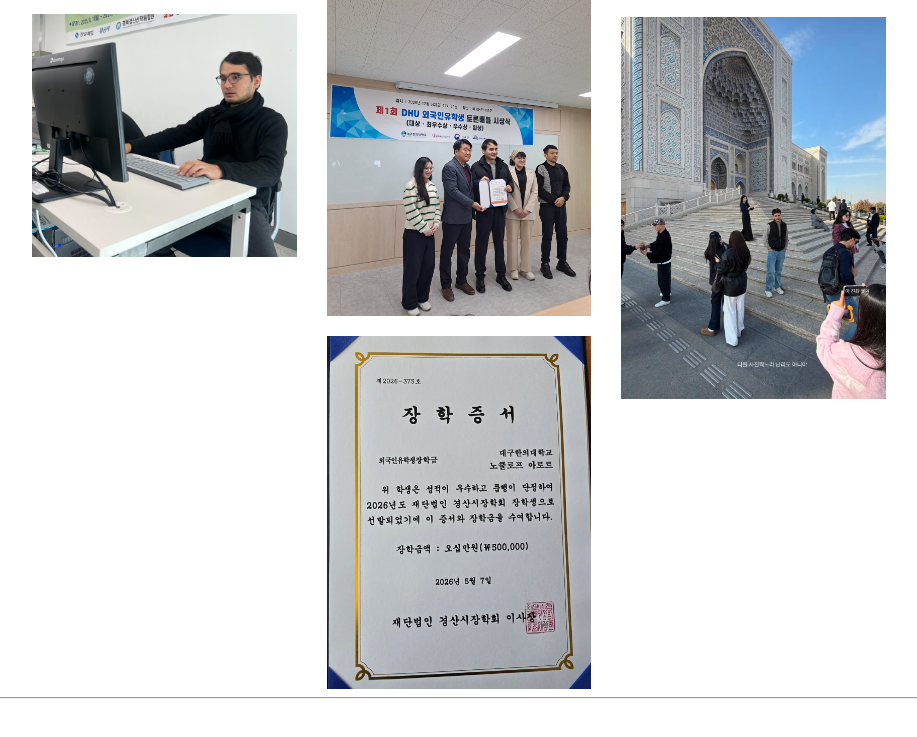
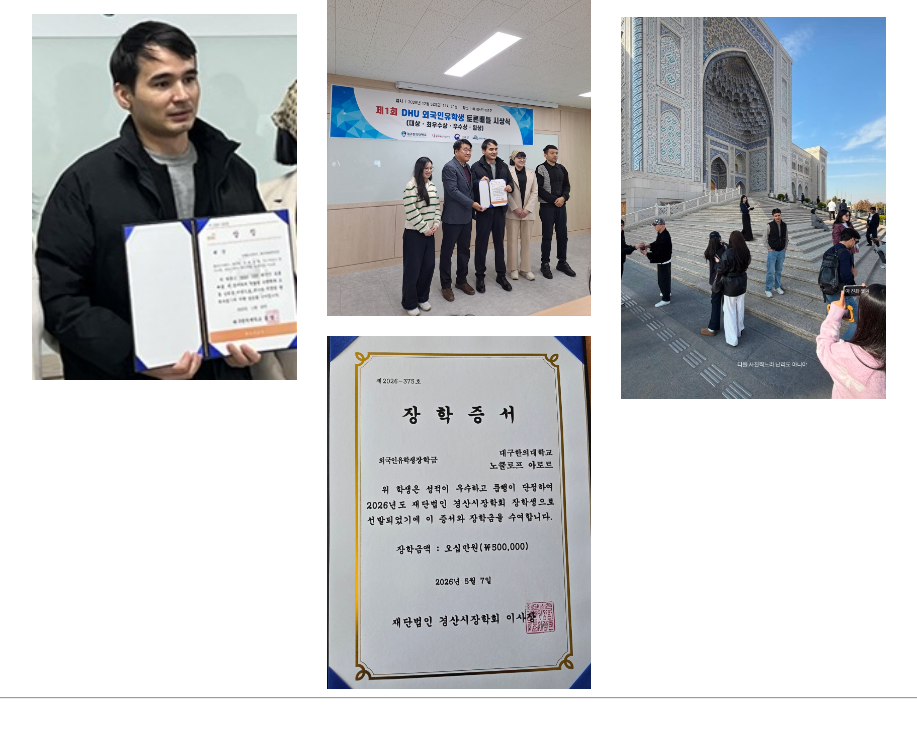
Before and after one commit to asror2001/hompage, a plain HTML site: page Gallery.html in a window 1280 px wide. Shown: the part 2754-3491 px from the top of the page, without its empty margins (181-1098 px from the left). Drawn offline with Linux system fonts and the light colour scheme.

Commit message:
Update Gallery.html

```diff
--- a/Gallery.html
+++ b/Gallery.html
@@ -21,7 +21,7 @@
         <img src="img/image9.jpg">
         <img src="img/profile2.jpg">DHU
         <img src="img/image7.jpg">
-        <img src="img/Asror.jpg">
+        <img src="img/profile.jpg">
       </div>
     </div>
     <div class="images">
```
